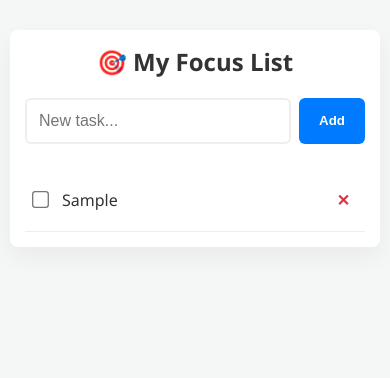
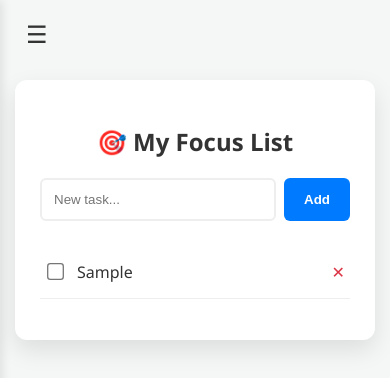
Before and after one commit to joelzehring/simple-todo-with-gemini, a plain HTML site: page index.html in a window 390 px wide. Both pictures are taken after typing "Sample" into the empty fields and a click on the button "Add". Drawn offline with nearby package versions, Linux system fonts and the light colour scheme.

Commit message:
Update index.html
Add hamburger menu with dark mode setting

```diff
--- a/index.html
+++ b/index.html
@@ -3,82 +3,127 @@
 <head>
     <meta charset="UTF-8">
     <meta name="viewport" content="width=device-width, initial-scale=1.0">
-    <title>Responsive To-Do List</title>
+    <title>To-Do List with Sidebar</title>
     <style>
-        /* 1. Global Reset for better spacing */
-        * { box-sizing: border-box; }
+        :root {
+            --bg-color: #f4f7f6;
+            --container-bg: #ffffff;
+            --text-color: #333333;
+            --sidebar-bg: #ffffff;
+            --border: #eeeeee;
+        }
+
+        body.dark-mode {
+            --bg-color: #121212;
+            --container-bg: #1e1e1e;
+            --text-color: #e0e0e0;
+            --sidebar-bg: #252525;
+            --border: #333333;
+        }
+
+        * { box-sizing: border-box; transition: background-color 0.3s; }
 
         body {
-            font-family: 'Segoe UI', system-ui, sans-serif;
+            font-family: 'Segoe UI', sans-serif;
+            margin: 0;
+            background-color: var(--bg-color);
+            color: var(--text-color);
             display: flex;
             justify-content: center;
-            padding: 20px; /* Reduced padding for mobile */
-            background-color: #f4f7f6;
-            margin: 0;
         }
 
+        /* --- Sidebar Styles --- */
+        .sidebar {
+            position: fixed;
+            left: -250px; /* Hidden by default */
+            top: 0;
+            width: 250px;
+            height: 100%;
+            background: var(--sidebar-bg);
+            box-shadow: 2px 0 10px rgba(0,0,0,0.1);
+            transition: left 0.3s ease;
+            z-index: 1000;
+            padding: 20px;
+        }
+
+        .sidebar.active { left: 0; }
+
+        .overlay {
+            position: fixed;
+            top: 0; left: 0; width: 100%; height: 100%;
+            background: rgba(0,0,0,0.5);
+            display: none;
+            z-index: 999;
+        }
+
+        .overlay.active { display: block; }
+
+        .menu-btn {
+            position: absolute;
+            top: 20px;
+            left: 20px;
+            font-size: 1.5rem;
+            cursor: pointer;
+            background: none;
+            border: none;
+            color: var(--text-color);
+        }
+
+        .sidebar-item {
+            display: flex;
+            justify-content: space-between;
+            align-items: center;
+            margin-top: 30px;
+            padding: 10px 0;
+            border-bottom: 1px solid var(--border);
+        }
+
+        /* --- Main UI --- */
         .container {
-            width: 100%;        /* Default to full width */
-            max-width: 500px;   /* But never wider than 500px on desktop */
-            background: white;
+            width: 100%;
+            max-width: 500px;
+            background: var(--container-bg);
             padding: 25px;
             border-radius: 12px;
-            box-shadow: 0 10px 25px rgba(0,0,0,0.05);
-            margin-top: 20px;
+            box-shadow: 0 10px 25px rgba(0,0,0,0.1);
+            margin: 80px 15px 20px 15px;
         }
 
-        /* 2. Responsive adjustments */
-        @media (max-width: 480px) {
-            body { padding: 10px; }
-            .container { padding: 15px; border-radius: 8px; }
-            h2 { font-size: 1.5rem; }
-            button#addBtn { padding: 12px 15px; }
+        .input-group { display: flex; gap: 8px; margin-bottom: 25px; }
+        input[type="text"] {
+            flex-grow: 1; padding: 12px; border: 2px solid var(--border);
+            border-radius: 6px; background: var(--container-bg); color: var(--text-color);
         }
 
-        h2 { margin-top: 0; color: #333; text-align: center; }
-        .input-group { display: flex; gap: 8px; margin-bottom: 25px; }
-
-        input[type="text"] {
-            flex-grow: 1;
-            padding: 12px;
-            border: 2px solid #eee;
-            border-radius: 6px;
-            outline: none;
-            font-size: 16px; /* Prevents auto-zoom on iOS */
+        button#addBtn {
+            padding: 12px 20px; cursor: pointer; background-color: #007bff;
+            color: white; border: none; border-radius: 6px; font-weight: bold;
         }
 
-        input[type="text"]:focus { border-color: #007bff; }
-
-        button#addBtn {
-            padding: 12px 20px;
-            cursor: pointer;
-            background-color: #007bff;
-            color: white;
-            border: none;
-            border-radius: 6px;
-            font-weight: bold;
+        ul { list-style: none; padding: 0; }
+        li {
+            padding: 15px 5px; border-bottom: 1px solid var(--border);
+            display: flex; align-items: center; gap: 12px;
         }
-
-        ul { list-style: none; padding: 0; margin: 0; }
-        li {
-            background: #fff;
-            border-bottom: 1px solid #eee;
-            padding: 15px 5px;
-            display: flex;
-            align-items: center;
-            gap: 12px;
-        }
-
-        input[type="checkbox"] { transform: scale(1.3); cursor: pointer; accent-color: #28a745; }
-        .task-text { flex-grow: 1; cursor: pointer; color: #333; word-break: break-word; }
-        .completed { color: #aaa; text-decoration: line-through; }
-        .delete { color: #dc3545; cursor: pointer; font-weight: bold; margin-left: auto; padding: 5px 10px; }
+        .completed { color: #888; text-decoration: line-through; }
+        .delete { color: #dc3545; cursor: pointer; margin-left: auto; }
     </style>
 </head>
 <body>
 
+    <button class="menu-btn" onclick="toggleMenu()">☰</button>
+    <div class="overlay" id="overlay" onclick="toggleMenu()"></div>
+
+    <div class="sidebar" id="sidebar">
+        <h3>Settings</h3>
+        <div class="sidebar-item">
+            <span>Dark Mode</span>
+            <button onclick="toggleDarkMode()" id="themeBtn" style="background:none; border:none; font-size:1.2rem; cursor:pointer;">🌙</button>
+        </div>
+    </div>
+
     <div class="container">
-    <h2>🎯 My Focus List</h2>
+        <h2 style="text-align: center;">🎯 My Focus List</h2>
         <div class="input-group">
             <input type="text" id="taskInput" placeholder="New task...">
             <button id="addBtn" onclick="addTask()">Add</button>
@@ -89,9 +134,32 @@
 <script src="https://cdn.jsdelivr.net/npm/canvas-confetti@1.9.2/dist/confetti.browser.min.js"></script>
 
 <script>
-    // Logic remains same as previous version to preserve LocalStorage & Confetti
-    document.addEventListener('DOMContentLoaded', getTasks);
+    document.addEventListener('DOMContentLoaded', () => {
+        getTasks();
+        checkTheme();
+    });
 
+    // --- Sidebar Logic ---
+    function toggleMenu() {
+        document.getElementById('sidebar').classList.toggle('active');
+        document.getElementById('overlay').classList.toggle('active');
+    }
+
+    // --- Theme Logic ---
+    function toggleDarkMode() {
+        const isDark = document.body.classList.toggle('dark-mode');
+        localStorage.setItem('theme', isDark ? 'dark' : 'light');
+        document.getElementById('themeBtn').innerText = isDark ? '☀️' : '🌙';
+    }
+
+    function checkTheme() {
+        if (localStorage.getItem('theme') === 'dark') {
+            document.body.classList.add('dark-mode');
+            document.getElementById('themeBtn').innerText = '☀️';
+        }
+    }
+
+    // --- Task Logic ---
     function addTask() {
         const input = document.getElementById('taskInput');
         if (input.value.trim() === "") return;
@@ -106,46 +174,43 @@
         const checkbox = document.createElement('input');
         checkbox.type = 'checkbox';
         checkbox.checked = taskObj.completed;
-        checkbox.onclick = () => toggleComplete(li, checkbox, taskObj.text);
+        checkbox.style.transform = "scale(1.3)";
+        checkbox.onclick = () => {
+            const span = li.querySelector('.task-text');
+            span.classList.toggle('completed');
+            if (checkbox.checked) confetti({ particleCount: 100, spread: 70, origin: { y: 0.6 } });
+            updateLocalStatus(taskObj.text);
+        };
 
         const span = document.createElement('span');
         span.className = 'task-text' + (taskObj.completed ? ' completed' : '');
         span.innerText = taskObj.text;
+        span.style.flexGrow = "1";
 
         const delBtn = document.createElement('span');
+        delBtn.innerHTML = '✕';
         delBtn.className = 'delete';
-        delBtn.innerHTML = '✕';
-        delBtn.onclick = () => {
-            removeLocalTask(taskObj.text);
-            li.remove();
-        };
+        delBtn.onclick = () => { removeLocalTask(taskObj.text); li.remove(); };
 
-        li.appendChild(checkbox);
-        li.appendChild(span);
-        li.appendChild(delBtn);
+        li.append(checkbox, span, delBtn);
         document.getElementById('taskList').appendChild(li);
     }
 
-    function toggleComplete(li, checkbox, text) {
-        const span = li.querySelector('.task-text');
-        span.classList.toggle('completed');
-        if (checkbox.checked) {
-            confetti({ particleCount: 100, spread: 70, origin: { y: 0.6 } });
-        }
-        let tasks = JSON.parse(localStorage.getItem('tasks'));
-        tasks = tasks.map(t => t.text === text ? { ...t, completed: !t.completed } : t);
-        localStorage.setItem('tasks', JSON.stringify(tasks));
-    }
-
     function saveLocalTask(task) {
-        let tasks = localStorage.getItem('tasks') ? JSON.parse(localStorage.getItem('tasks')) : [];
+        let tasks = JSON.parse(localStorage.getItem('tasks') || '[]');
         tasks.push(task);
         localStorage.setItem('tasks', JSON.stringify(tasks));
     }
 
     function getTasks() {
-        let tasks = localStorage.getItem('tasks') ? JSON.parse(localStorage.getItem('tasks')) : [];
+        let tasks = JSON.parse(localStorage.getItem('tasks') || '[]');
         tasks.forEach(task => createTaskElement(task));
+    }
+
+    function updateLocalStatus(text) {
+        let tasks = JSON.parse(localStorage.getItem('tasks'));
+        tasks = tasks.map(t => t.text === text ? { ...t, completed: !t.completed } : t);
+        localStorage.setItem('tasks', JSON.stringify(tasks));
     }
 
     function removeLocalTask(text) {
```
Lines whose indentation alone changed are shown as unchanged.
